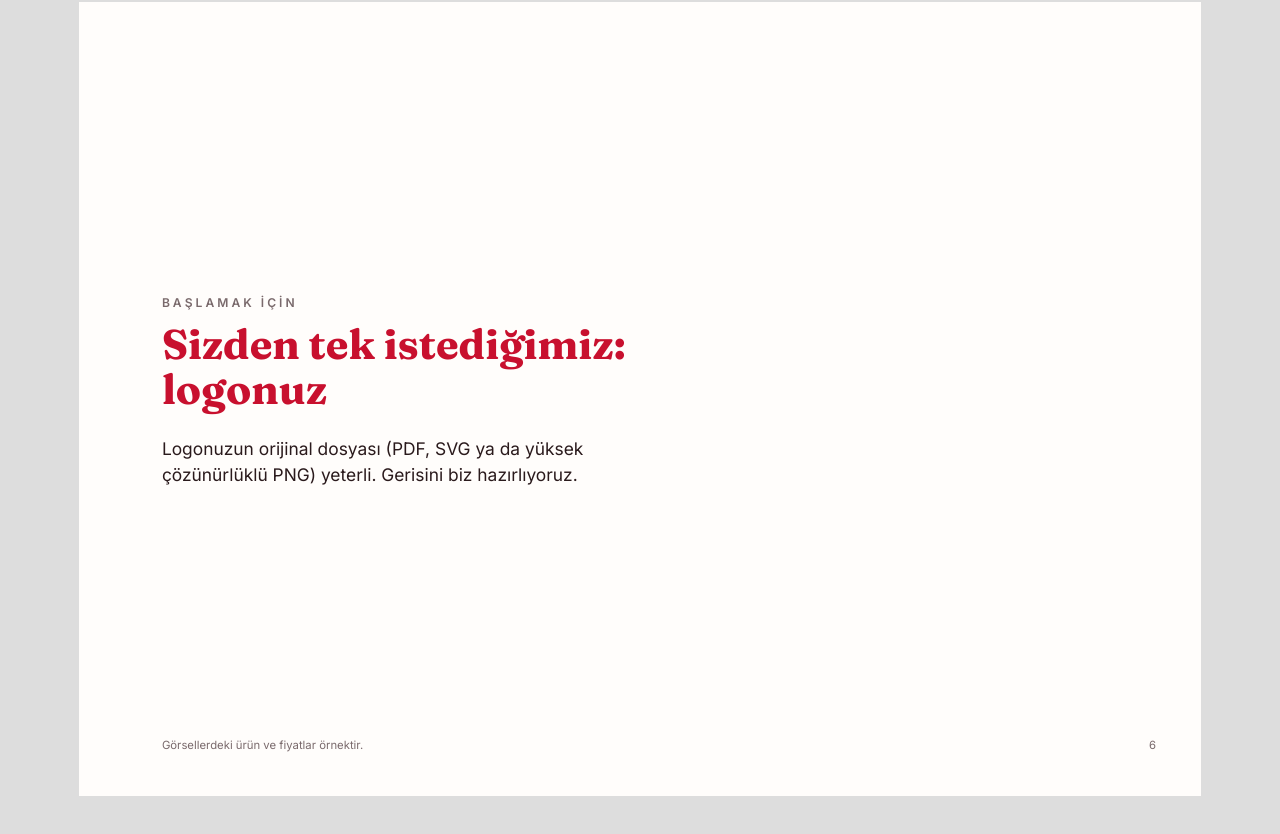
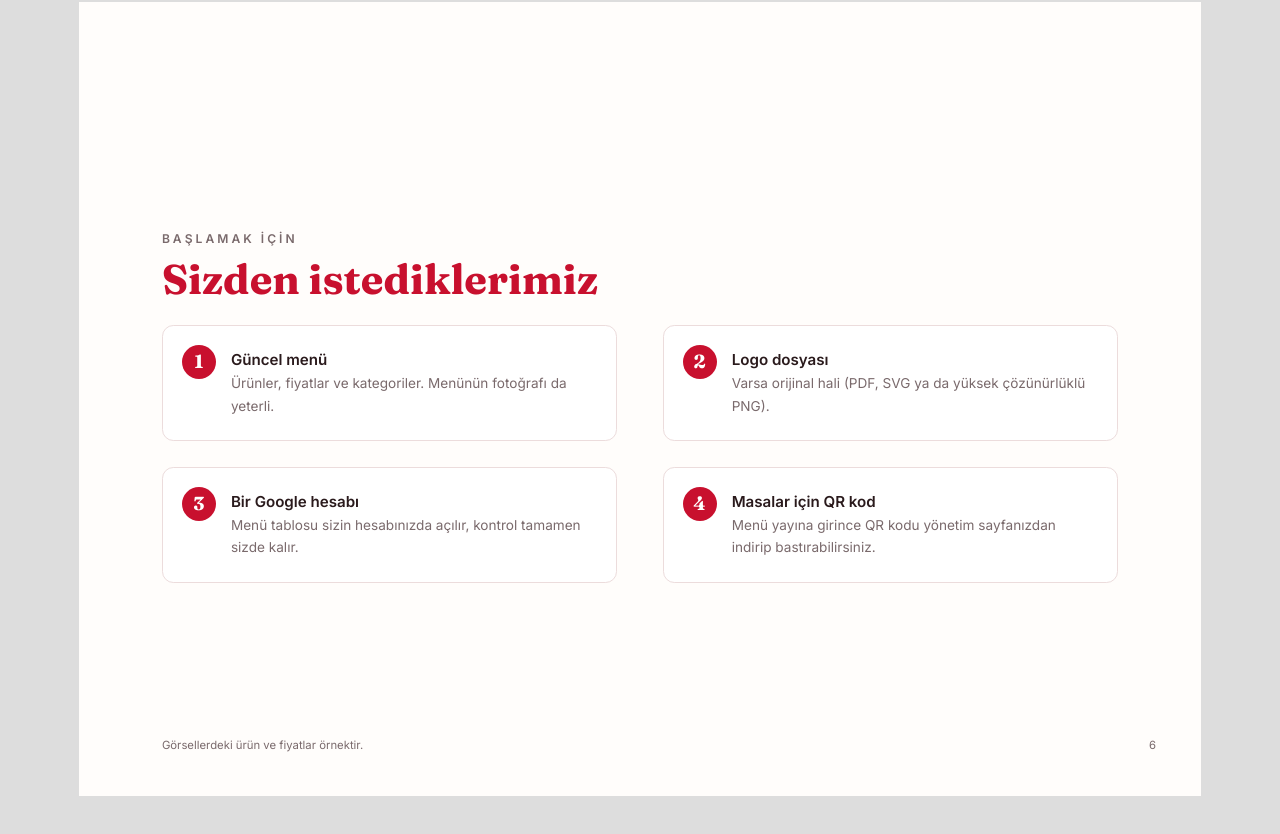
Before and after one commit to yyg27/rea-menu, a website: page tanitim/index.html in a window 1280 px wide. Shown: the part 4155-4989 px from the top of the page. Drawn offline with Linux system fonts and the light colour scheme.

Commit message:
revert: bring back the full next steps page in the pitch deck

```diff
--- a/tanitim/index.html
+++ b/tanitim/index.html
@@ -50,6 +50,12 @@ ul.points span { color: var(--muted); font-size: 3.7mm; }
 .paper { width: 74mm; box-shadow: 0 3mm 9mm rgb(0 0 0 / .18); display: block; }
 .paper + .paper { margin-left: -14mm; transform: translateY(10mm); }
 
+/* adımlar */
+ol.steps { list-style: none; counter-reset: s; padding: 0; margin: 0; display: grid; grid-template-columns: 1fr 1fr; gap: 7mm 12mm; }
+ol.steps li { counter-increment: s; padding: 6mm 6mm 6mm 18mm; position: relative; background: #fff; border: .3mm solid var(--line); border-radius: 3mm; }
+ol.steps li::before { content: counter(s); position: absolute; left: 5mm; top: 5mm; width: 9mm; height: 9mm; border-radius: 50%; background: var(--red); color: #fff; font: 700 5mm/9mm Fraunces; text-align: center; }
+ol.steps b { display: block; }
+ol.steps span { color: var(--muted); font-size: 3.6mm; }
 </style>
 </head>
 <body>
@@ -143,8 +149,13 @@ ul.points span { color: var(--muted); font-size: 3.7mm; }
 <section class="page">
   <div class="text" style="padding-right: 22mm">
     <p class="kicker">Başlamak için</p>
-    <h2>Sizden tek istediğimiz:<br>logonuz</h2>
-    <p class="lead">Logonuzun orijinal dosyası (PDF, SVG ya da yüksek çözünürlüklü PNG) yeterli. Gerisini biz hazırlıyoruz.</p>
+    <h2>Sizden istediklerimiz</h2>
+    <ol class="steps">
+      <li><b>Güncel menü</b><span>Ürünler, fiyatlar ve kategoriler. Menünün fotoğrafı da yeterli.</span></li>
+      <li><b>Logo dosyası</b><span>Varsa orijinal hali (PDF, SVG ya da yüksek çözünürlüklü PNG).</span></li>
+      <li><b>Bir Google hesabı</b><span>Menü tablosu sizin hesabınızda açılır, kontrol tamamen sizde kalır.</span></li>
+      <li><b>Masalar için QR kod</b><span>Menü yayına girince QR kodu yönetim sayfanızdan indirip bastırabilirsiniz.</span></li>
+    </ol>
   </div>
   <p class="note">Görsellerdeki ürün ve fiyatlar örnektir.</p>
   <p class="pageno">6</p>
```
